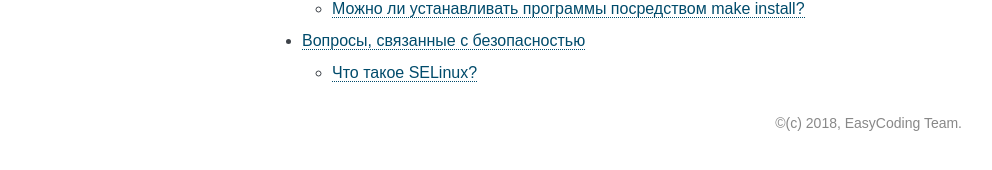
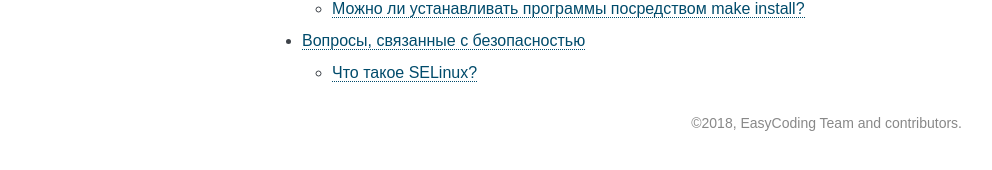
Before and after one commit to RussianFedora/FAQ, a Sphinx documentation site: the page built from source/index.rst, in a window 1280 px wide. Shown: the part 629-799 px from the top of the page, without its empty margins (148-1140 px from the left). Built offline with Sphinx 7.4.7, drawn with Linux system fonts in a browser that asks for light colours.

Commit message:
Updated copyright info.

```diff
--- a/source/conf.py
+++ b/source/conf.py
@@ -40,7 +40,7 @@ master_doc = 'index'
 
 # General information about the project.
 project = 'Fedora FAQ RU'
-copyright = '(c) 2018, EasyCoding Team'
+copyright = '2018, EasyCoding Team and contributors'
 author = 'EasyCoding Team and contributors'
 
 # The version info for the project you're documenting, acts as replacement for
```
